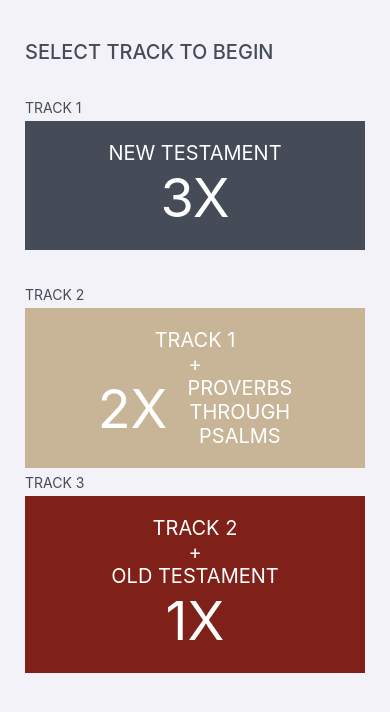
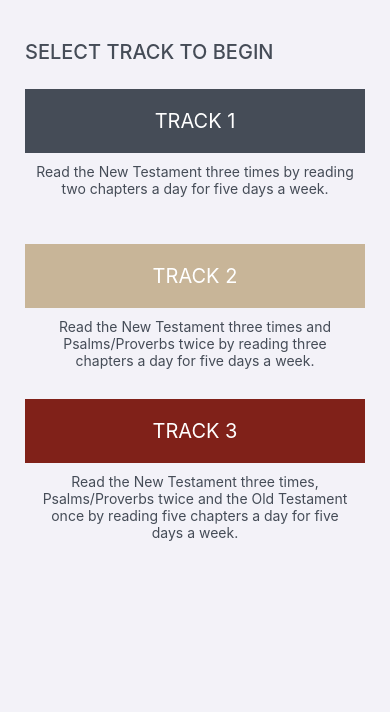
Before and after one commit to uncommonjoe/Abide, a React Native app: screen /TrackStack in a window 390 px wide. Shown: the top 712 px of the page. Built offline with nearby package versions, Linux system fonts and the light colour scheme; no server answers; what react-native-status-bar-height would draw is missing.

Commit message:
Updated select track UI

```diff
--- a/src/pages/users/SelectTrackScreen.js
+++ b/src/pages/users/SelectTrackScreen.js
@@ -1,23 +1,22 @@
-import React, { useState } from "react";
+import React, { useState } from 'react';
 import {
 	StyleSheet,
-  Text,
 	View,
 	SafeAreaView,
 	ScrollView,
 	TouchableOpacity,
 	ActivityIndicator,
 	Dimensions,
-} from "react-native";
-import { StatusBar } from "expo-status-bar";
-let { height, width } = Dimensions.get("window");
-import { TitleText } from "../../assets/styles/Text";
-import button from "../../assets/styles/button.style";
-import input from "../../assets/styles/input.style";
-import page from "../../assets/styles/page.style";
-import useAuthentication from "../../utils/hooks/useAuthentication";
-import { addTrack } from "../../config/firebase";
-import { useNavigation } from "@react-navigation/native";
+} from 'react-native';
+import { StatusBar } from 'expo-status-bar';
+let { height, width } = Dimensions.get('window');
+import { TitleText, Text } from '../../assets/styles/Text';
+import button from '../../assets/styles/button.style';
+import input from '../../assets/styles/input.style';
+import page from '../../assets/styles/page.style';
+import useAuthentication from '../../utils/hooks/useAuthentication';
+import { addTrack } from '../../config/firebase';
+import { useNavigation } from '@react-navigation/native';
 
 const SelectTrackScreen = (props) => {
 	const [option, setOption] = useState(null);
@@ -26,9 +25,9 @@ const SelectTrackScreen = (props) => {
 	const navigation = useNavigation();
 
 	const data = [
-    { value: "Track 1" },
-    { value: "Track 2" },
-    { value: "Track 3" },
+		{ value: 'Track 1' },
+		{ value: 'Track 2' },
+		{ value: 'Track 3' },
 	];
 
 	const submit = async (track) => {
@@ -42,9 +41,9 @@ const SelectTrackScreen = (props) => {
 			setLoading(true);
 			await addTrack(data);
 			setLoading(false);
-      navigation.navigate("UserStack", { user: user.user });
+			navigation.navigate('UserStack', { user: user.user });
 		} else {
-      console.log("no user");
+			console.log('no user');
 		}
 	};
 
@@ -52,56 +51,57 @@ const SelectTrackScreen = (props) => {
 		<>
 			<ScrollView
 				style={[page.container, { paddingBottom: 50 }]}
-        contentInsetAdjustmentBehavior="automatic"
+				contentInsetAdjustmentBehavior='automatic'
 			>
 				<SafeAreaView>
-          <StatusBar style="dark" />
+					<StatusBar style='dark' />
 
-          <TitleText style={{ marginTop: 40 }}>Select Track to Begin</TitleText>
+					<TitleText style={{ marginTop: 40 }}>
+						Select Track to Begin
+					</TitleText>
 
 					<View style={page.section}>
-            <Text style={input.title}>Track 1</Text>
-
 						<TouchableOpacity
 							style={[button.button, button.blue]}
-              onPress={() => submit("Track 1")}
+							onPress={() => submit('Track 1')}
 						>
-              <Text style={button.text}>New Testament</Text>
-              <Text style={[button.text, local.textXXL]}>3X</Text>
+							<Text style={button.text}>Track 1</Text>
 						</TouchableOpacity>
+
+						<Text style={local.description}>
+							Read the New Testament three times by reading two
+							chapters a day for five days&nbsp;a&nbsp;week.
+						</Text>
 					</View>
 
 					<View style={page.section}>
-            <Text style={input.title}>Track 2</Text>
-
 						<TouchableOpacity
 							style={[button.button, button.tan]}
-              onPress={() => submit("Track 2")}
+							onPress={() => submit('Track 2')}
 						>
-              <Text style={button.text}>Track 1</Text>
-              <Text style={button.text}>+</Text>
-              <View style={{ flexDirection: "row" }}>
-                <Text style={[button.text, local.textXXL]}>2X</Text>
-                <View style={{ textAlign: "left", paddingLeft: 20 }}>
-                  <Text style={button.text}>Proverbs</Text>
-                  <Text style={button.text}>Through</Text>
-                  <Text style={button.text}>Psalms</Text>
-                </View>
-              </View>
+							<Text style={button.text}>Track 2</Text>
 						</TouchableOpacity>
+
+						<Text style={local.description}>
+							Read the New Testament three times and
+							Psalms/Proverbs twice by reading three chapters a
+							day for five days&nbsp;a&nbsp;week.
+						</Text>
 					</View>
 
 					<View style={page.section}>
-            <Text style={input.title}>Track 3</Text>
 						<TouchableOpacity
 							style={[button.button, button.red]}
-              onPress={() => submit("Track 3")}
+							onPress={() => submit('Track 3')}
 						>
-              <Text style={button.text}>Track 2</Text>
-              <Text style={button.text}>+</Text>
-              <Text style={button.text}>Old Testament</Text>
-              <Text style={[button.text, local.textXXL]}>1X</Text>
+							<Text style={button.text}>Track 3</Text>
 						</TouchableOpacity>
+
+						<Text style={local.description}>
+							Read the New Testament three times, Psalms/Proverbs
+							twice and the Old Testament once by reading five
+							chapters a day for five days&nbsp;a&nbsp;week.
+						</Text>
 					</View>
 				</SafeAreaView>
 			</ScrollView>
@@ -110,13 +110,13 @@ const SelectTrackScreen = (props) => {
 					style={{
 						height,
 						width,
-            position: "absolute",
-            justifyContent: "center",
-            alignItems: "center",
-            backgroundColor: "rgba(0,0,0,0.7)",
+						position: 'absolute',
+						justifyContent: 'center',
+						alignItems: 'center',
+						backgroundColor: 'rgba(0,0,0,0.7)',
 					}}
 				>
-          <ActivityIndicator size="large" color="#fff" />
+					<ActivityIndicator size='large' color='#fff' />
 				</View>
 			) : null}
 		</>
@@ -124,8 +124,13 @@ const SelectTrackScreen = (props) => {
 };
 
 const local = StyleSheet.create({
-  textXXL: {
-    fontSize: 54,
+	description: {
+		fontSize: 14,
+		textAlign: 'center',
+		marginTop: 10,
+		marginBottom: 30,
+		paddingHorizontal: 10,
+		color: '#454C57',
 	},
 });
 
```
Lines whose indentation alone changed are shown as unchanged.
